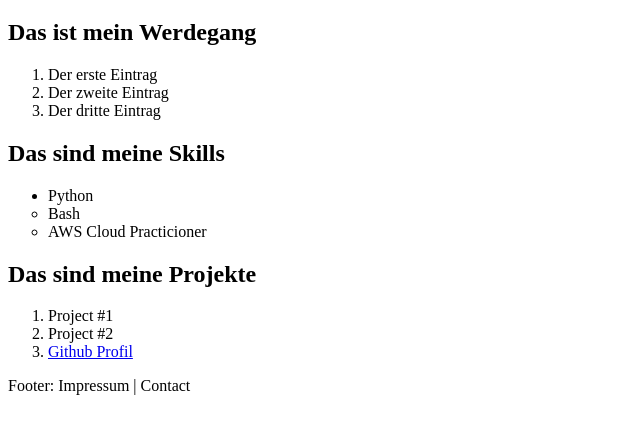
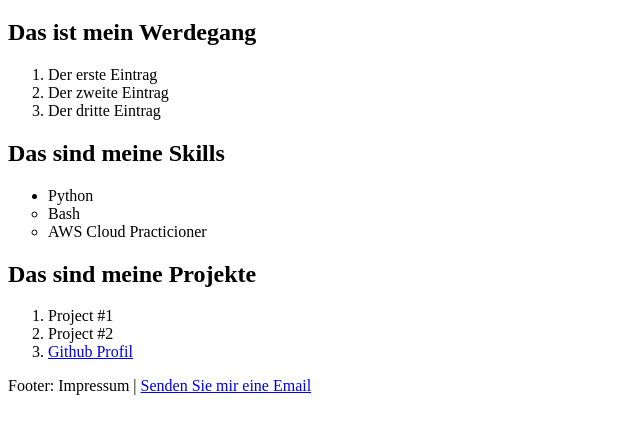
Before and after one commit to tarasowski/techstarter, a plain HTML site: page index.html in a window 1280 px wide. Shown: the part 241-674 px from the top of the page, without its empty margins (0-640 px from the left). Drawn offline with Linux system fonts and the light colour scheme.

Commit message:
Update index.html

```diff
--- a/index.html
+++ b/index.html
@@ -48,6 +48,7 @@
       </ol>
     </main>
 
-    <footer>Footer: Impressum | Contact</footer>
+    <footer>Footer: Impressum | <a href="mailto:abi@gmail.com?subject=Kontakt über meine Website&body=Hallo Abi, ....."> Senden Sie mir eine Email</a>
+    </footer>
   </body>
 </html>
```
